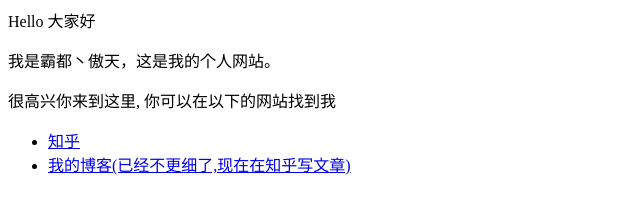
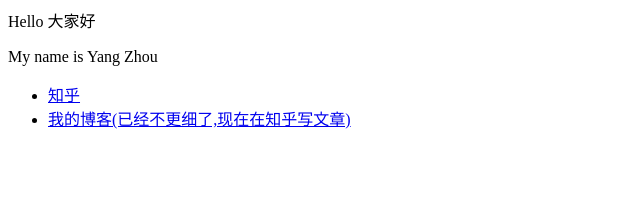
Before and after one commit to yzhou7811/yzhou7811.github.io, a plain HTML site: page index.html in a window 1280 px wide. Shown: the whole page, without its empty margins (0-640 px from the left). Drawn offline with Linux system fonts and the light colour scheme.

Commit message:
Update index.html

```diff
--- a/index.html
+++ b/index.html
@@ -1,6 +1,5 @@
 <p>Hello 大家好</p>
-<p>我是霸都丶傲天，这是我的个人网站。 </p>
-<p>很高兴你来到这里, 你可以在以下的网站找到我</p>
+<p>My name is Yang Zhou</p>
 
 <ul>
   <li> <a href="https://www.zhihu.com/people/AJLoveChina">知乎</a> </li>
```
